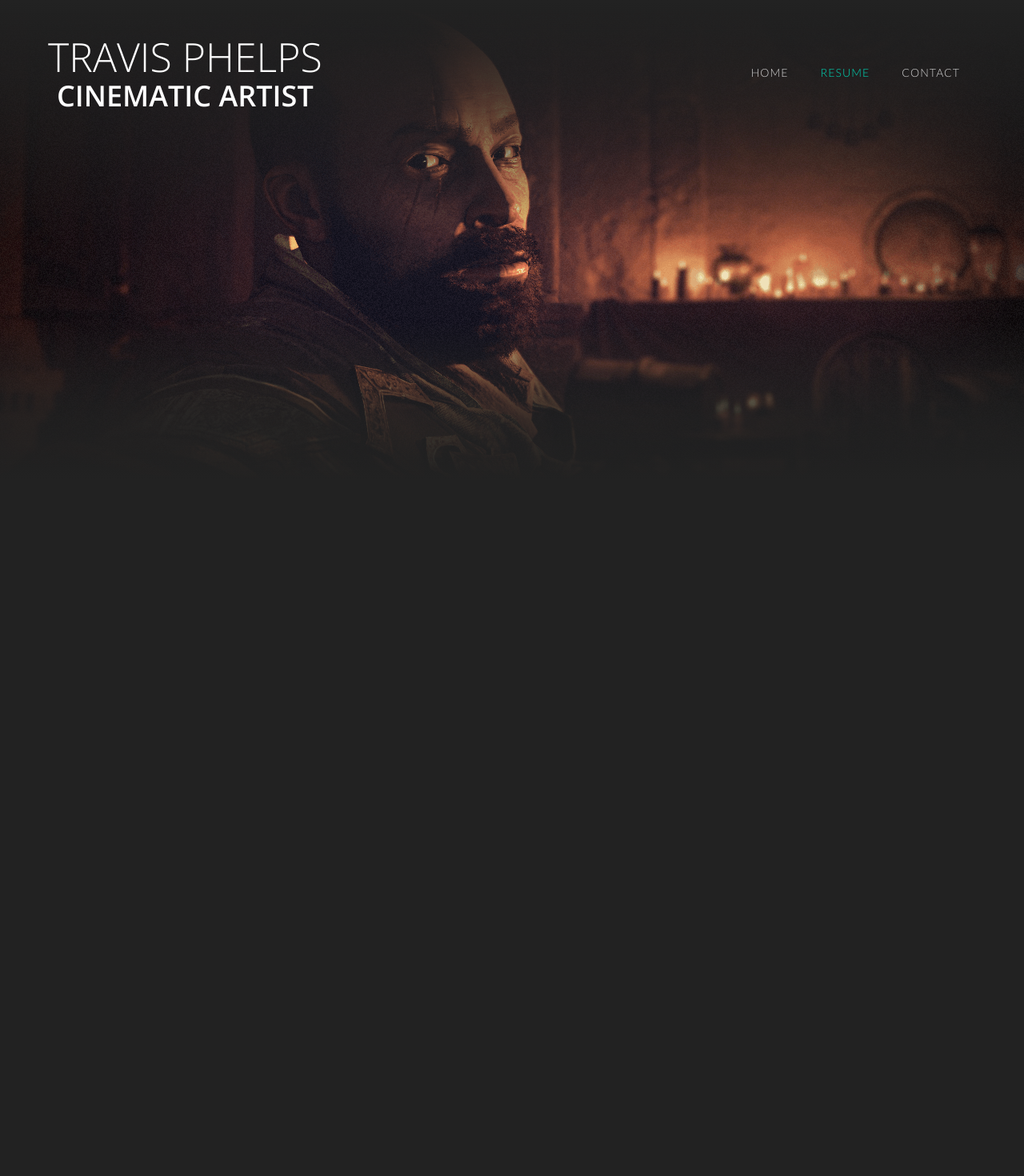
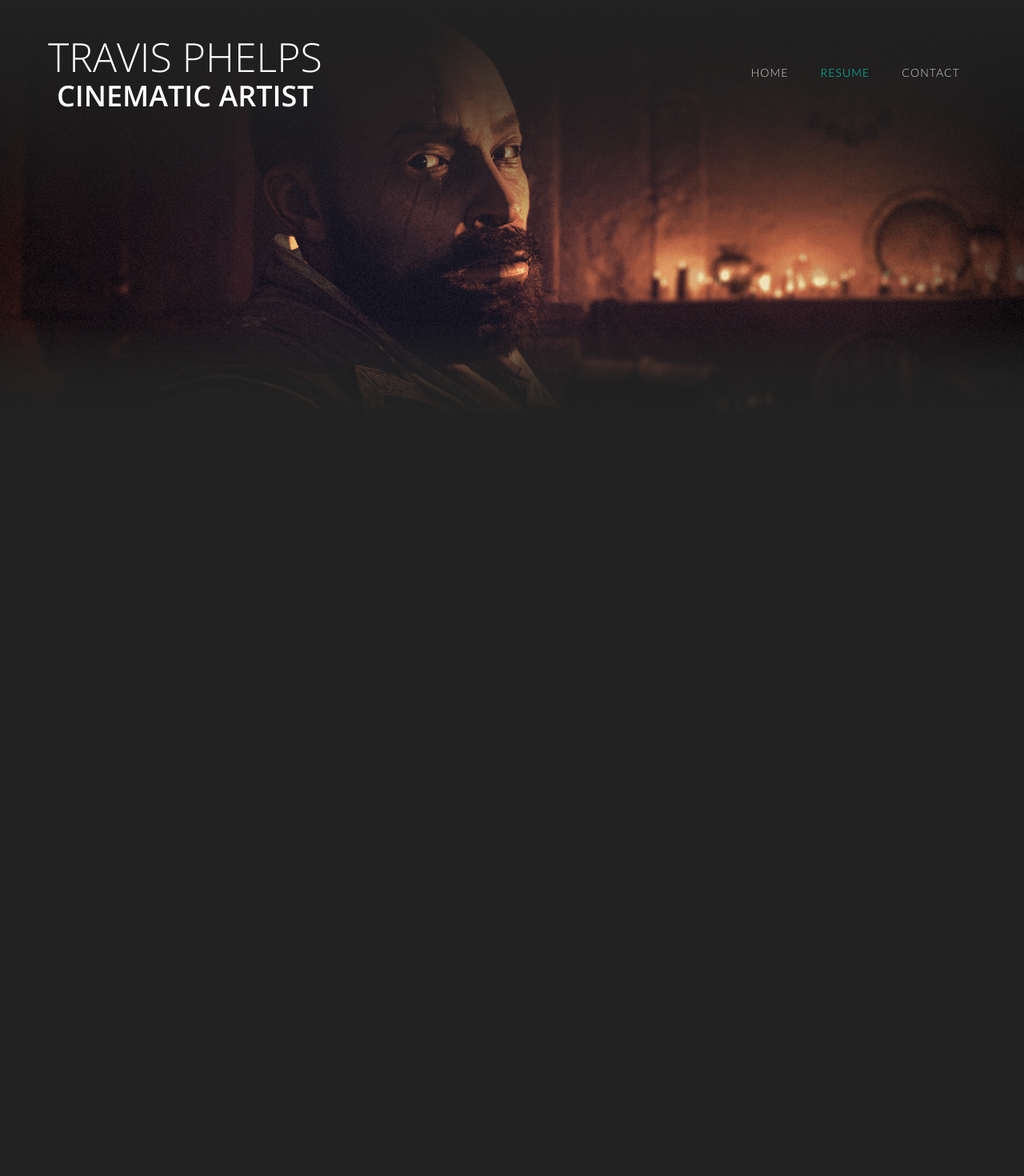
Before and after one commit to cynthem/travis-portfolio, a React (Create React App) app: page /resume in a window 1280 px wide. Shown: the top 1470 px of the page at 80% size. Built offline with nearby package versions, Linux system fonts and the light colour scheme.

Commit message:
Adjust overlay styles

```diff
--- a/src/sass/components/_Resume.scss
+++ b/src/sass/components/_Resume.scss
@@ -6,13 +6,13 @@
 
     .resume-image {
         position: relative;
-        height: 75vh;
+        height: 65vh;
 
         .transition-overlay {
             position: absolute;
             top: 50vh;
             z-index: 2;
-            height: 25vh;
+            height: 15vh;
             width: 100vw;
             background-image: linear-gradient(to top, $color-gray, 70%, rgb(34, 34, 34, 0));
         }
@@ -21,6 +21,6 @@
     .resume-content {
         text-align: center;
         width: 100vw;
-        height: 125vh;
+        height: 135vh;
     }
 }
```
